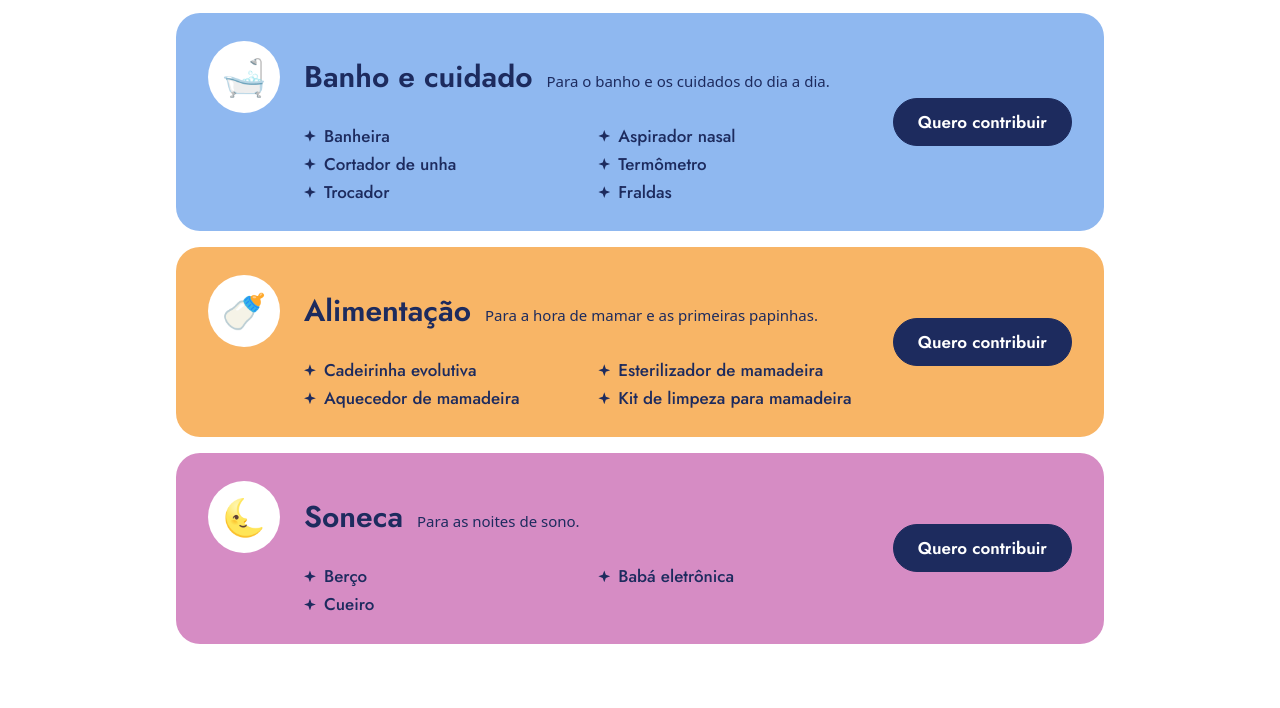
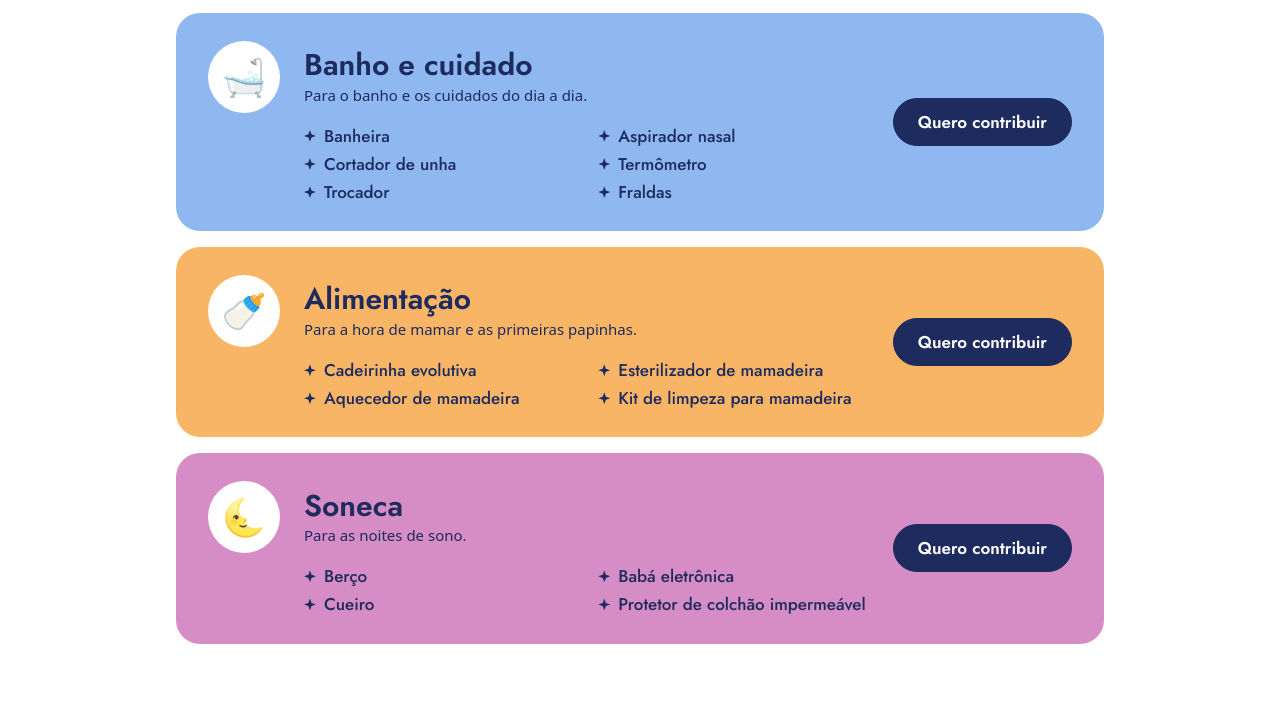
Before and after one commit to FelipeCybis/cafebebe, a plain HTML site: page index.html in a window 1280 px wide. Shown: the part 839-1547 px from the top of the page. Drawn offline with Linux system fonts and the light colour scheme.

Commit message:
Add the mattress protector, put each theme phrase under its title
Co-Authored-By: Claude Fable 5.2 <noreply@anthropic.com>

```diff
--- a/gifts.json
+++ b/gifts.json
@@ -60,7 +60,8 @@
       "gifts": [
         "Berço",
         "Babá eletrônica",
-        "Cueiro"
+        "Cueiro",
+        "Protetor de colchão impermeável"
       ]
     }
   ]
--- a/style.css
+++ b/style.css
@@ -171,13 +171,9 @@ button,
   transform: rotate(-8deg) scale(1.06);
 }
 
-/* Name and phrase share a line when they fit. Otherwise the phrase goes under the name. */
+/* The name, with the phrase always on the line under it. */
 .theme-title {
   grid-area: title;
-  display: flex;
-  flex-wrap: wrap;
-  align-items: baseline;
-  gap: 0.125rem 0.875rem;
 }
 
 .theme-name {
@@ -188,7 +184,7 @@ button,
 }
 
 .theme-description {
-  margin: 0;
+  margin: 0.125rem 0 0;
   font-size: 0.9375rem;
   line-height: 1.4;
 }
```
